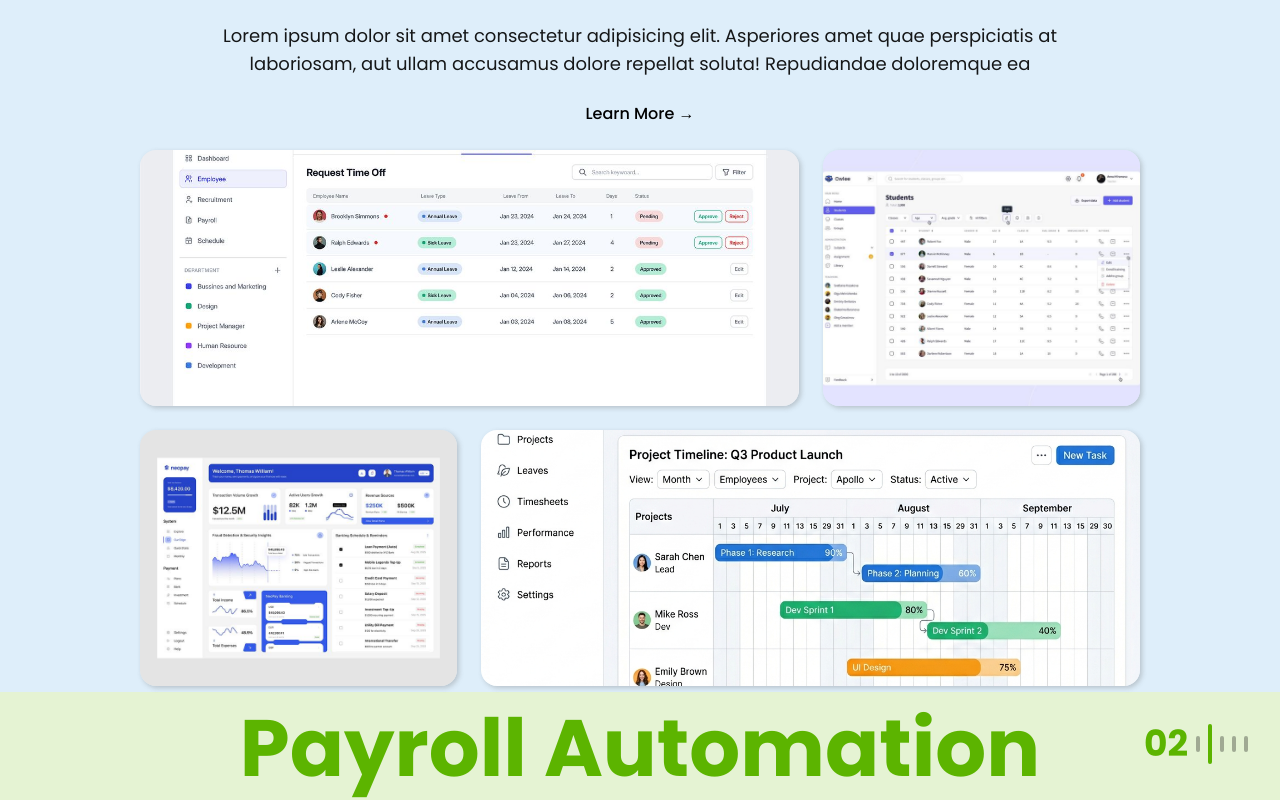
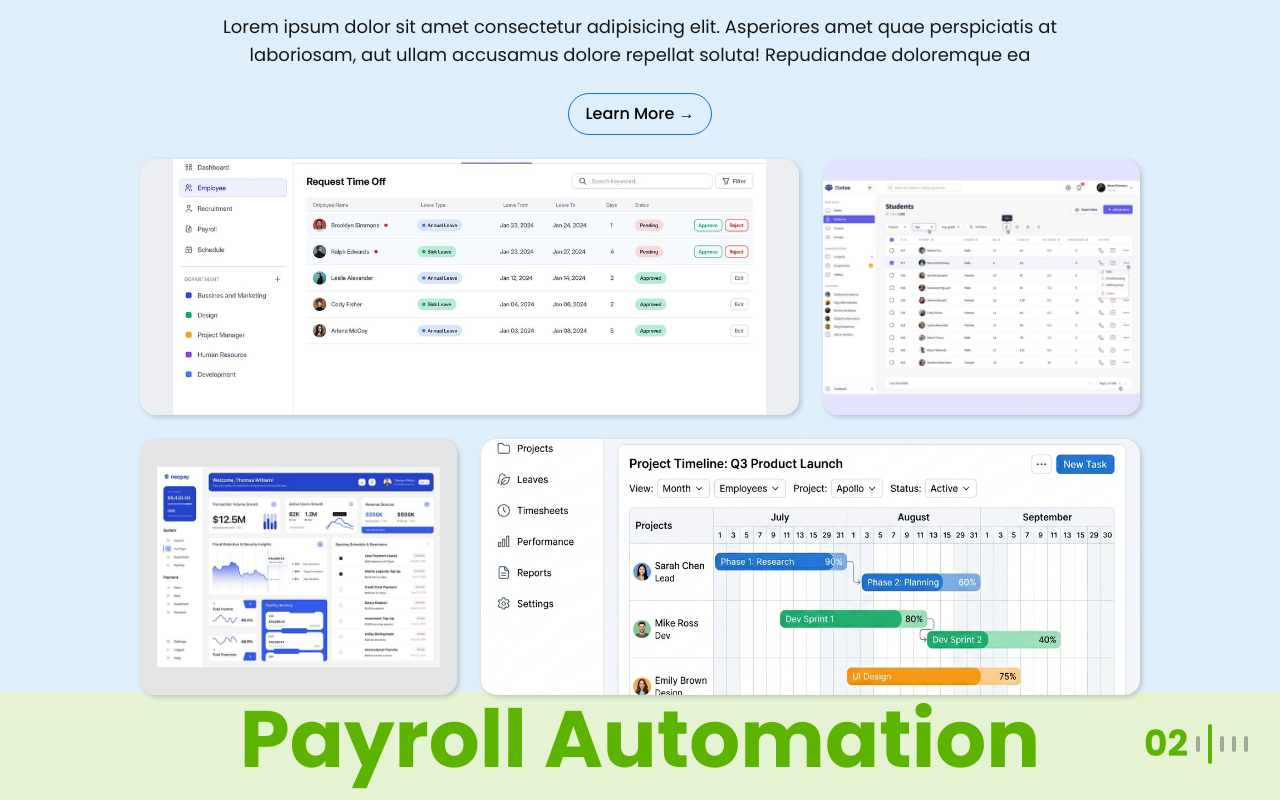
Before and after one commit to Empayro/Empayro-Home-Page, a React (Vite) app in the folder hrms-website/: page /coming-soon in a window 1280 px wide. Shown: the part 2195-2995 px from the top of the page. Built offline with nearby package versions, Linux system fonts and the light colour scheme.

Commit message:
Button Style

```diff
--- a/hrms-website/src/features/home/SlideSection.jsx
+++ b/hrms-website/src/features/home/SlideSection.jsx
@@ -145,7 +145,11 @@ export default function SlideSection() {
 
                 <p className="text-black text-lg opacity-90 mb-6 max-w-4xl">{item.desc}</p>
 
-                <button className="text-black rounded-lg font-medium hover:scale-105 transition">
+                <button className="text-black px-4 py-2 border rounded-3xl font-medium hover:scale-105 transition"
+                style={{
+                borderColor: item.textColor,
+              }}
+                >
                   Learn More →
                 </button>
               </div>
```
